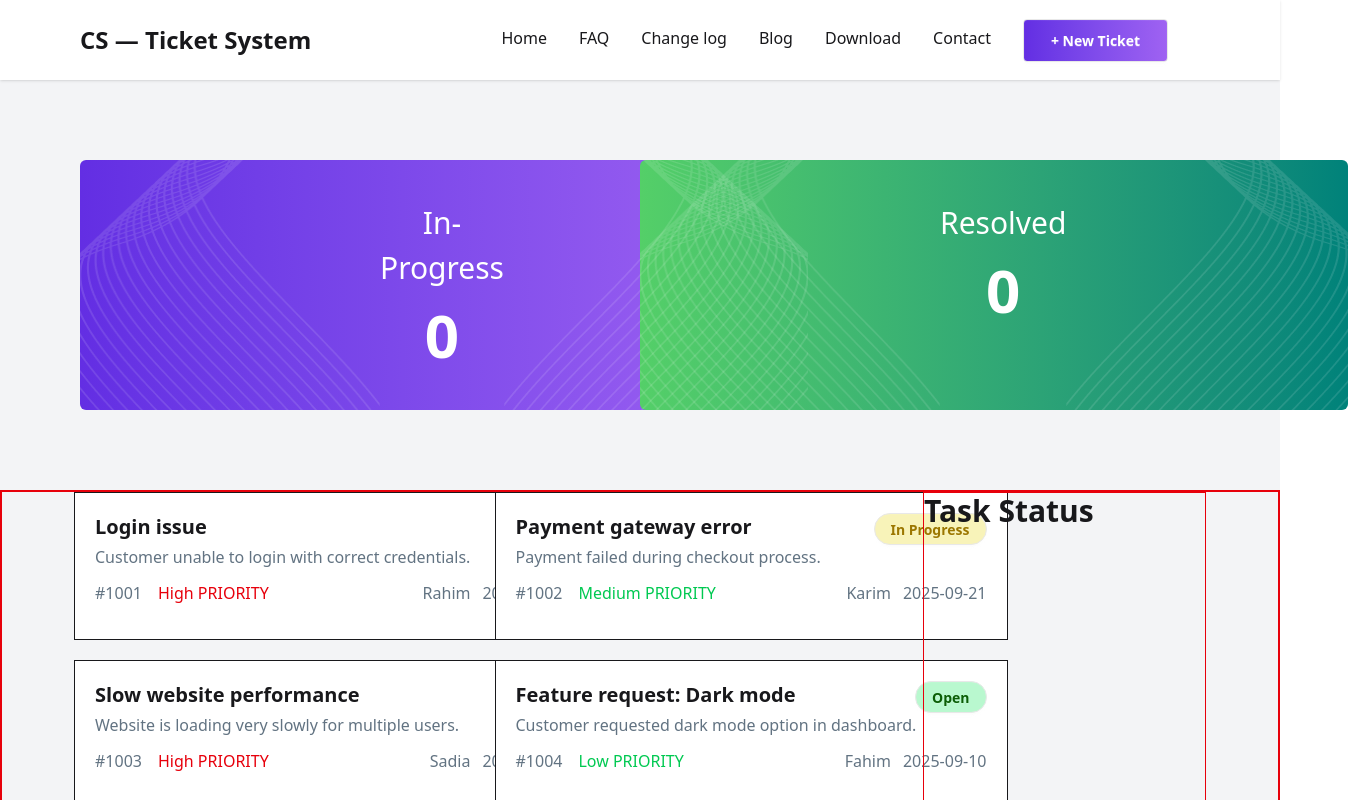
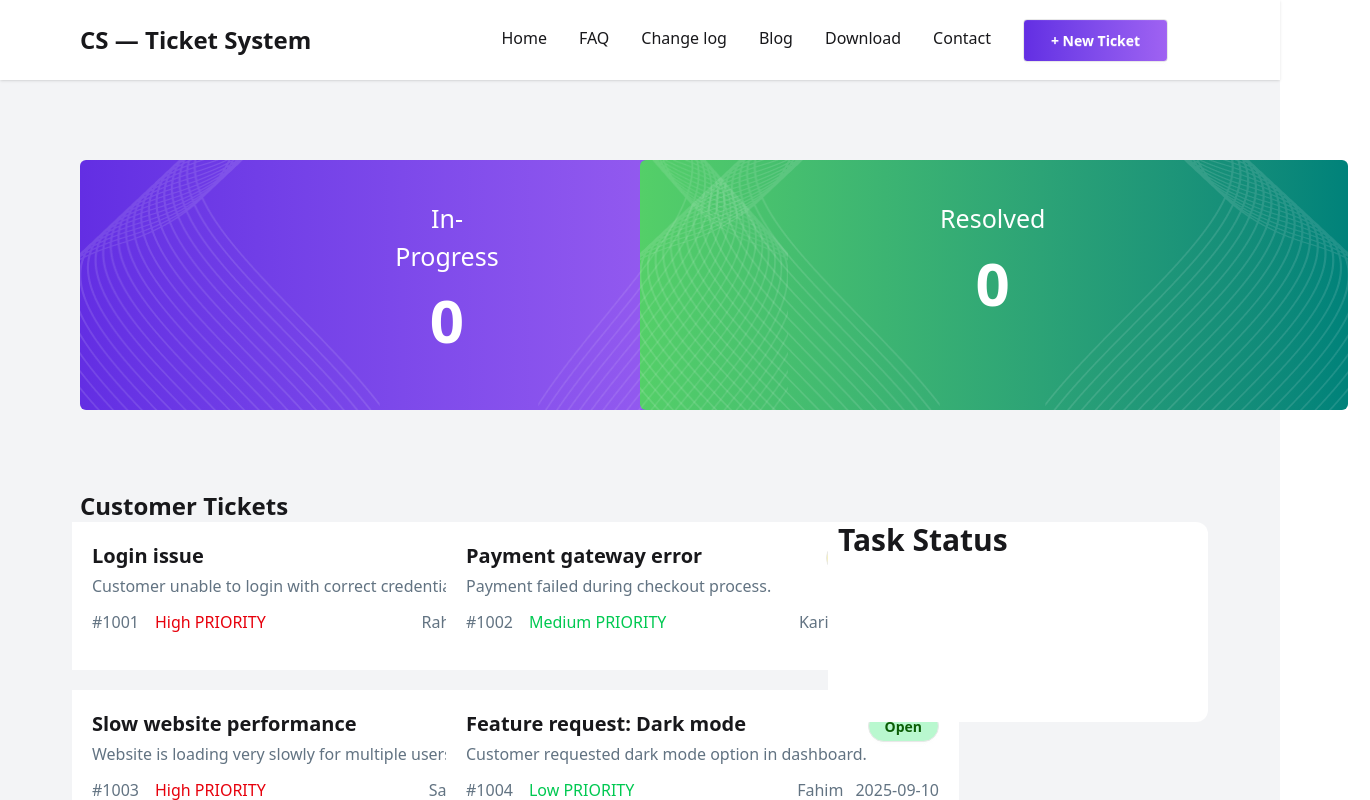
Before and after one commit to fahimfaisa/simple-customer-support-zone, a React (Vite) app: page / in a window 1280 px wide. Shown: the top 800 px of the page, 1370 px wide, since content can reach past the window. Built offline with nearby package versions, Linux system fonts and the light colour scheme.

Commit message:
added function

```diff
--- a/package.json
+++ b/package.json
@@ -13,6 +13,7 @@
     "@tailwindcss/vite": "^4.1.13",
     "react": "^19.1.1",
     "react-dom": "^19.1.1",
+    "react-toastify": "^11.0.5",
     "tailwindcss": "^4.1.13"
   },
   "devDependencies": {
--- a/src/App.jsx
+++ b/src/App.jsx
@@ -1,10 +1,11 @@
 import "./App.css";
-
+import { ToastContainer } from "react-toastify";
 import Navbar from "./components/Navbar/Navbar";
 import Footer from "./components/Footer/Footer";
 import Button from "./components/Button/Button";
 import Maincointainer from "./maincointainer/Maincointainer";
-import { Suspense } from "react";
+import { Suspense, useState } from "react";
+import Task from "./components/Task_Section/Task";
 const fetchTickets = async () => {
   const res = await fetch("/ticket.json");
   return res.json();
@@ -12,12 +13,23 @@ const fetchTickets = async () => {
 
 function App() {
   const ticketsPromise = fetchTickets();
+
+  const [count, setCount] = useState(0);
+  const [total, setTotal] = useState(0);
+  const [selectedTicket, setSelectedTicket] = useState([]);
+  const removeTicket = (p) => {
+    const filteredData = selectedTicket.filter((tik) => tik.id !== p.id);
+    setSelectedTicket(filteredData);
+    setCount(count - 1);
+    setTotal(total + 1);
+  };
   return (
     <>
       <Navbar></Navbar>
-      <Button></Button>
-
-      <div className="max-w-[1600px] mx-auto bg-gray-100 flex border-2 border-red-600 px-18 gap-7 pb-15">
+      <Button total={total} count={count}></Button>
+      <div className="max-w-[1600px] mx-auto bg-gray-100">
+        <h1 className="text-2xl font-bold ml-20">Customer Tickets</h1>
+        <div className="max-w-[1600px] mx-auto bg-gray-100 flex px-18 gap-7 pb-15">
           <Suspense
             fallback={
               <div className="items-center mx-auto">
@@ -25,13 +37,22 @@ function App() {
               </div>
             }
           >
-          <Maincointainer ticketsPromise={ticketsPromise}></Maincointainer>
+            <Maincointainer
+              selectedTicket={selectedTicket}
+              setSelectedTicket={setSelectedTicket}
+              setCount={setCount}
+              count={count}
+              ticketsPromise={ticketsPromise}
+            ></Maincointainer>
           </Suspense>
-        <div className="w-[360px] border-1 border-red-600">
-          <h1 className="font-semibold text-3xl">Task Status</h1>
+          <Task
+            removeTicket={removeTicket}
+            selectedTicket={selectedTicket}
+          ></Task>
         </div>
       </div>
       <Footer></Footer>
+      <ToastContainer />
     </>
   );
 }
--- a/src/components/Button/Button.jsx
+++ b/src/components/Button/Button.jsx
@@ -1,22 +1,26 @@
 import React from "react";
 import bgImg from "../../assets/vector1.png";
-const Button = () => {
+const Button = ({ count, total }) => {
   return (
     <div>
       <div className="mx-auto max-w-[1600px] grid grid-cols-2 p-[80px]  bg-gray-100">
         <div className="flex rounded-md text-white h-[250px] w-[708px] bg-gradient-to-r from-[#632EE3] to-[#9F62F2] text-center  ">
           <img src={bgImg} className="h-full w-[300px]" alt="" />
           <div className="mt-10">
-            <h1 className="text-[30px]">In-Progress</h1>
-            <p className="font-semibold text-[60px]">0</p>
+            <h1 className="text-[25px]">In-Progress</h1>
+            <p className="font-semibold text-[60px]">{count}</p>
           </div>
-          <img src={bgImg} className="rotate-y-180" alt="" />
+          <img
+            src={bgImg}
+            className="rotate-y-180 ml-6 h-full w-[250px] "
+            alt=""
+          />
         </div>
         <div className="flex rounded-md text-white h-[250px] bg-gradient-to-r from-[#54CF68] to-[#00827A]  w-[708px] text-center   ">
           <img src={bgImg} className="h-full w-[300px]" alt="" />
           <div className="mt-10">
-            <h1 className="text-[30px]">Resolved</h1>
-            <p className="font-semibold text-[60px]">0</p>
+            <h1 className="text-[25px]">Resolved</h1>
+            <p className="font-semibold text-[60px]">{total}</p>
           </div>
           <img src={bgImg} className="rotate-y-180" alt="" />
         </div>
--- /dev/null
+++ b/src/components/Task_Section/Task.jsx
@@ -0,0 +1,19 @@
+import React from "react";
+import Complete from "../complete/Complete";
+
+const Task = ({ selectedTicket, removeTicket }) => {
+  console.log(selectedTicket);
+  return (
+    <div>
+      <div className="w-[380px] min-h-[200px]  bg-white pl-[10px] rounded-xl">
+        <h1 className="font-semibold text-3xl mb-2">Task Status</h1>
+
+        {selectedTicket.map((ticket) => (
+          <Complete removeTicket={removeTicket} ticket={ticket}></Complete>
+        ))}
+      </div>
+    </div>
+  );
+};
+
+export default Task;
--- /dev/null
+++ b/src/components/complete/Complete.jsx
@@ -0,0 +1,20 @@
+import React from "react";
+
+const Complete = ({ ticket, removeTicket }) => {
+  const handleRemove = () => {
+    removeTicket(ticket);
+  };
+  return (
+    <div className="h-[115px] w-[358px]  bg-gray-100 p-3 mb-2 rounded-xl">
+      <h1 className="text-xl font-semibold">{ticket.title}</h1>
+      <button
+        onClick={handleRemove}
+        className="btn h-[43px] w-full bg-[#02A53B] text-white rounded-xl mt-2"
+      >
+        Complete
+      </button>
+    </div>
+  );
+};
+
+export default Complete;
--- a/src/maincointainer/Maincointainer.jsx
+++ b/src/maincointainer/Maincointainer.jsx
@@ -1,20 +1,38 @@
 import React, { use } from "react";
+import { toast } from "react-toastify";
 
-const Maincointainer = ({ ticketsPromise }) => {
+const Maincointainer = ({
+  ticketsPromise,
+  setCount,
+  count,
+  setSelectedTicket,
+  selectedTicket,
+}) => {
   const ticketData = use(ticketsPromise);
-  console.log(ticketData);
+  const handleSingle = (ticketData) => {
+    const update = count + 1;
+    setCount(update);
+    setSelectedTicket([...selectedTicket, ticketData]);
+    toast("In Progress!");
+  };
+
   return (
     <div className="grid grid-cols-2 gap-5">
       {/* --------- */}
       {ticketData.map((ticket) => (
-        <div className="h-[148px] w-[513px] border-1 p-5 bg-white ">
+        <div
+          onClick={() => {
+            handleSingle(ticket);
+          }}
+          className="h-[148px] w-[513px]  p-5 bg-white "
+        >
           <div className="flex justify-between">
             <h1 className="text-xl font-semibold">{ticket.title}</h1>
             <button
               className={`btn h-[32px]   rounded-4xl ${
                 ticket.status === "Open"
                   ? "bg-[#B9F8CF] text-[#0B5E06]"
-                  : "bg-[#F8F3B9] text-[#9C7700]"
+                  : "bg-[#F8F3B9] text-[#9C7700] list-image-none"
               }`}
             >
               {ticket.status}
```
Also changed, not shown: src/assets/Ellipse 22.png (added), 1 other file (tests, documents, lock files or other folders). Lines whose indentation alone changed are shown as unchanged.
